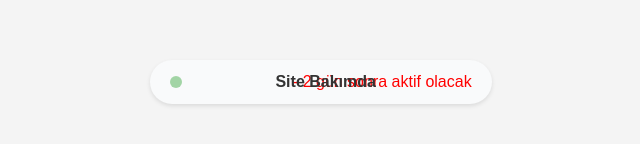
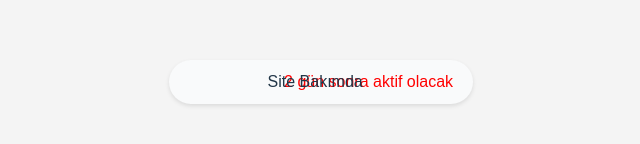
Before and after one commit to yusufuyar01/kyk_yemek_kahvalti, a React (Vite) app in the folder kykyemek/: page / in a window 1280 px wide. Shown: the part 318-462 px from the top of the page, without its empty margins (319-959 px from the left). Built offline with nearby package versions, Linux system fonts and the light colour scheme.

Commit message:
Update App.jsx

```diff
--- a/kykyemek/src/App.jsx
+++ b/kykyemek/src/App.jsx
@@ -4,11 +4,9 @@ import "./MobileMealPlanner.css";
 export default function MaintenancePage() {
   return (
     <div class="status-container">
-  <div class="status-dot"></div>
-  <div class="status-message">
-    <span class="moving-text">Site Bakımda</span>
-    <span class="fixed-text"> - 2 gün sonra aktif olacak</span>
-  </div>
+  <div class="moving-text">Site Bakımda</div>
+  <div class="fixed-text">2 gün sonra aktif olacak</div>
 </div>
+
   );
 }
```
